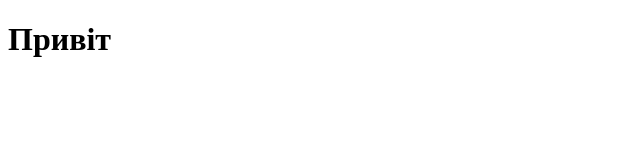
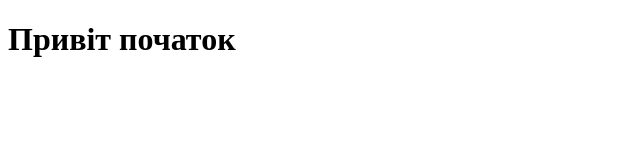
Before and after one commit to korobyeynikov/tutorial, a plain HTML site: page index.html in a window 1280 px wide. Shown: the whole page, without its empty margins (0-640 px from the left). Drawn offline with Linux system fonts and the light colour scheme.

Commit message:
update index.html
доповнено словом початок

```diff
--- a/index.html
+++ b/index.html
@@ -7,6 +7,6 @@
     <title>Document</title>
 </head>
 <body>
-   <h1>Привіт</h1>
+   <h1>Привіт початок</h1>
 </body>
 </html>
```
